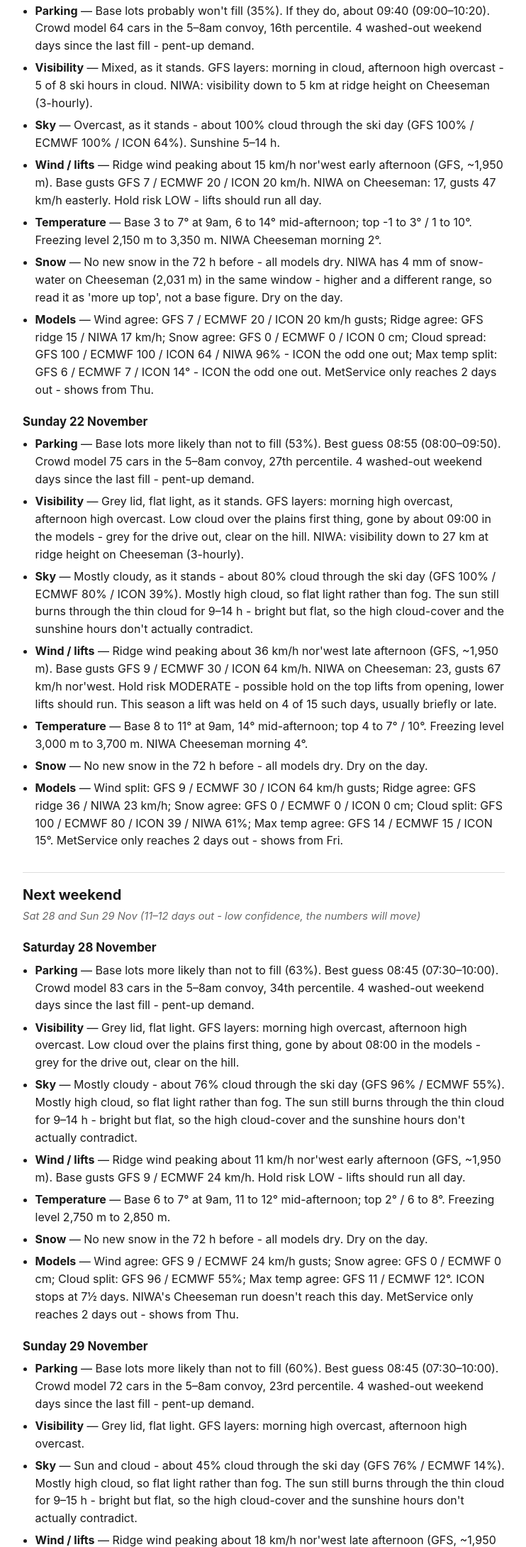
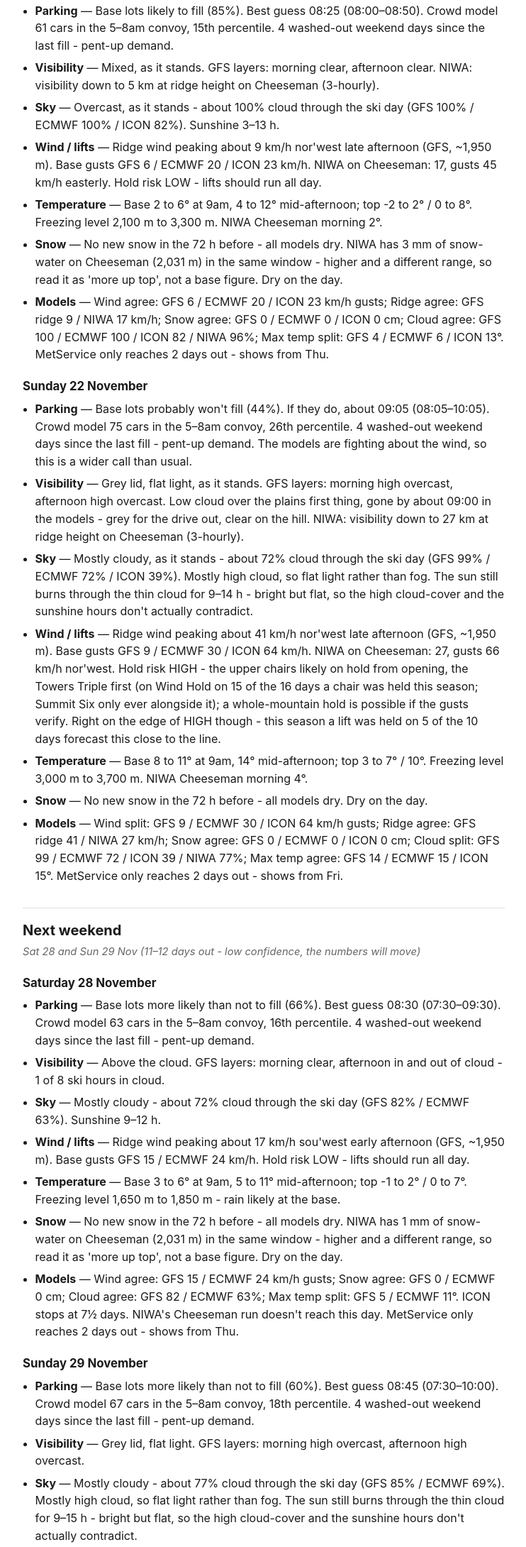
Before and after one commit to dhw52/mt-hutt-weather, a plain HTML site: page index.html in a window 1280 px wide. Shown: the part 314-2494 px from the top of the page at 71% size, without its empty margins (268-1010 px from the left). Drawn offline with Linux system fonts and the light colour scheme.

Commit message:
weekend forecast: 2026-11-17T01:56Z

```diff
--- a/index.html
+++ b/index.html
@@ -23,50 +23,49 @@ ul{padding-left:1.1rem;margin:.3rem 0} li{margin:.4rem 0}
 .lowconf{color:var(--muted);font-style:italic}
 a{color:var(--accent)}</style></head><body><main>
 <h1>Mt Hutt - the next two weekends</h1>
-<p class="meta">Issued Tue 17 Nov 2026, 05:14 NZ. Updated twice a day, about 09:30 and 21:30 NZ, through the season. Next issue about 09:30 Tue 17 Nov - GitHub&#x27;s scheduler sometimes runs a few hours late, but a late issue still pulls the most recent model runs, so the data is current even when the timestamp is not.</p>
+<p class="meta">Issued Tue 17 Nov 2026, 14:55 NZ. Updated twice a day, about 09:30 and 21:30 NZ, through the season. Next issue about 21:30 Tue 17 Nov - GitHub&#x27;s scheduler sometimes runs a few hours late, but a late issue still pulls the most recent model runs, so the data is current even when the timestamp is not.</p>
 <h2>This weekend</h2><p class="sub">Sat 21 and Sun 22 Nov (4–5 days out)</p>
 <h3>Saturday 21 November</h3><ul>
-<li><b>Parking</b> — Base lots probably won&#x27;t fill (35%). If they do, about 09:40 (09:00–10:20). Crowd model 64 cars in the 5–8am convoy, 16th percentile. 4 washed-out weekend days since the last fill - pent-up demand.</li>
-<li><b>Visibility</b> — Mixed, as it stands. GFS layers: morning in cloud, afternoon high overcast - 5 of 8 ski hours in cloud. NIWA: visibility down to 5 km at ridge height on Cheeseman (3-hourly).</li>
-<li><b>Sky</b> — Overcast, as it stands - about 100% cloud through the ski day (GFS 100% / ECMWF 100% / ICON 64%). Sunshine 5–14 h.</li>
-<li><b>Wind / lifts</b> — Ridge wind peaking about 15 km/h nor&#x27;west early afternoon (GFS, ~1,950 m). Base gusts GFS 7 / ECMWF 20 / ICON 20 km/h. NIWA on Cheeseman: 17, gusts 47 km/h easterly. Hold risk LOW - lifts should run all day.</li>
-<li><b>Temperature</b> — Base 3 to 7° at 9am, 6 to 14° mid-afternoon; top -1 to 3° / 1 to 10°. Freezing level 2,150 m to 3,350 m. NIWA Cheeseman morning 2°.</li>
-<li><b>Snow</b> — No new snow in the 72 h before - all models dry. NIWA has 4 mm of snow-water on Cheeseman (2,031 m) in the same window - higher and a different range, so read it as &#x27;more up top&#x27;, not a base figure. Dry on the day.</li>
-<li><b>Models</b> — Wind agree: GFS 7 / ECMWF 20 / ICON 20 km/h gusts; Ridge agree: GFS ridge 15 / NIWA 17 km/h; Snow agree: GFS 0 / ECMWF 0 / ICON 0 cm; Cloud spread: GFS 100 / ECMWF 100 / ICON 64 / NIWA 96% - ICON the odd one out; Max temp split: GFS 6 / ECMWF 7 / ICON 14° - ICON the odd one out. MetService only reaches 2 days out - shows from Thu.</li>
+<li><b>Parking</b> — Base lots likely to fill (85%). Best guess 08:25 (08:00–08:50). Crowd model 61 cars in the 5–8am convoy, 15th percentile. 4 washed-out weekend days since the last fill - pent-up demand.</li>
+<li><b>Visibility</b> — Mixed, as it stands. GFS layers: morning clear, afternoon clear. NIWA: visibility down to 5 km at ridge height on Cheeseman (3-hourly).</li>
+<li><b>Sky</b> — Overcast, as it stands - about 100% cloud through the ski day (GFS 100% / ECMWF 100% / ICON 82%). Sunshine 3–13 h.</li>
+<li><b>Wind / lifts</b> — Ridge wind peaking about 9 km/h nor&#x27;west late afternoon (GFS, ~1,950 m). Base gusts GFS 6 / ECMWF 20 / ICON 23 km/h. NIWA on Cheeseman: 17, gusts 45 km/h easterly. Hold risk LOW - lifts should run all day.</li>
+<li><b>Temperature</b> — Base 2 to 6° at 9am, 4 to 12° mid-afternoon; top -2 to 2° / 0 to 8°. Freezing level 2,100 m to 3,300 m. NIWA Cheeseman morning 2°.</li>
+<li><b>Snow</b> — No new snow in the 72 h before - all models dry. NIWA has 3 mm of snow-water on Cheeseman (2,031 m) in the same window - higher and a different range, so read it as &#x27;more up top&#x27;, not a base figure. Dry on the day.</li>
+<li><b>Models</b> — Wind agree: GFS 6 / ECMWF 20 / ICON 23 km/h gusts; Ridge agree: GFS ridge 9 / NIWA 17 km/h; Snow agree: GFS 0 / ECMWF 0 / ICON 0 cm; Cloud agree: GFS 100 / ECMWF 100 / ICON 82 / NIWA 96%; Max temp split: GFS 4 / ECMWF 6 / ICON 13°. MetService only reaches 2 days out - shows from Thu.</li>
 </ul>
 <h3>Sunday 22 November</h3><ul>
-<li><b>Parking</b> — Base lots more likely than not to fill (53%). Best guess 08:55 (08:00–09:50). Crowd model 75 cars in the 5–8am convoy, 27th percentile. 4 washed-out weekend days since the last fill - pent-up demand.</li>
+<li><b>Parking</b> — Base lots probably won&#x27;t fill (44%). If they do, about 09:05 (08:05–10:05). Crowd model 75 cars in the 5–8am convoy, 26th percentile. 4 washed-out weekend days since the last fill - pent-up demand. The models are fighting about the wind, so this is a wider call than usual.</li>
 <li><b>Visibility</b> — Grey lid, flat light, as it stands. GFS layers: morning high overcast, afternoon high overcast. Low cloud over the plains first thing, gone by about 09:00 in the models - grey for the drive out, clear on the hill. NIWA: visibility down to 27 km at ridge height on Cheeseman (3-hourly).</li>
-<li><b>Sky</b> — Mostly cloudy, as it stands - about 80% cloud through the ski day (GFS 100% / ECMWF 80% / ICON 39%). Mostly high cloud, so flat light rather than fog. The sun still burns through the thin cloud for 9–14 h - bright but flat, so the high cloud-cover and the sunshine hours don&#x27;t actually contradict.</li>
-<li><b>Wind / lifts</b> — Ridge wind peaking about 36 km/h nor&#x27;west late afternoon (GFS, ~1,950 m). Base gusts GFS 9 / ECMWF 30 / ICON 64 km/h. NIWA on Cheeseman: 23, gusts 67 km/h nor&#x27;west. Hold risk MODERATE - possible hold on the top lifts from opening, lower lifts should run. This season a lift was held on 4 of 15 such days, usually briefly or late.</li>
-<li><b>Temperature</b> — Base 8 to 11° at 9am, 14° mid-afternoon; top 4 to 7° / 10°. Freezing level 3,000 m to 3,700 m. NIWA Cheeseman morning 4°.</li>
+<li><b>Sky</b> — Mostly cloudy, as it stands - about 72% cloud through the ski day (GFS 99% / ECMWF 72% / ICON 39%). Mostly high cloud, so flat light rather than fog. The sun still burns through the thin cloud for 9–14 h - bright but flat, so the high cloud-cover and the sunshine hours don&#x27;t actually contradict.</li>
+<li><b>Wind / lifts</b> — Ridge wind peaking about 41 km/h nor&#x27;west late afternoon (GFS, ~1,950 m). Base gusts GFS 9 / ECMWF 30 / ICON 64 km/h. NIWA on Cheeseman: 27, gusts 66 km/h nor&#x27;west. Hold risk HIGH - the upper chairs likely on hold from opening, the Towers Triple first (on Wind Hold on 15 of the 16 days a chair was held this season; Summit Six only ever alongside it); a whole-mountain hold is possible if the gusts verify. Right on the edge of HIGH though - this season a lift was held on 5 of the 10 days forecast this close to the line.</li>
+<li><b>Temperature</b> — Base 8 to 11° at 9am, 14° mid-afternoon; top 3 to 7° / 10°. Freezing level 3,000 m to 3,700 m. NIWA Cheeseman morning 4°.</li>
 <li><b>Snow</b> — No new snow in the 72 h before - all models dry. Dry on the day.</li>
-<li><b>Models</b> — Wind split: GFS 9 / ECMWF 30 / ICON 64 km/h gusts; Ridge agree: GFS ridge 36 / NIWA 23 km/h; Snow agree: GFS 0 / ECMWF 0 / ICON 0 cm; Cloud split: GFS 100 / ECMWF 80 / ICON 39 / NIWA 61%; Max temp agree: GFS 14 / ECMWF 15 / ICON 15°. MetService only reaches 2 days out - shows from Fri.</li>
+<li><b>Models</b> — Wind split: GFS 9 / ECMWF 30 / ICON 64 km/h gusts; Ridge agree: GFS ridge 41 / NIWA 27 km/h; Snow agree: GFS 0 / ECMWF 0 / ICON 0 cm; Cloud split: GFS 99 / ECMWF 72 / ICON 39 / NIWA 77%; Max temp agree: GFS 14 / ECMWF 15 / ICON 15°. MetService only reaches 2 days out - shows from Fri.</li>
 </ul>
 <h2>Next weekend</h2><p class="sub lowconf">Sat 28 and Sun 29 Nov (11–12 days out - low confidence, the numbers will move)</p>
 <h3>Saturday 28 November</h3><ul>
-<li><b>Parking</b> — Base lots more likely than not to fill (63%). Best guess 08:45 (07:30–10:00). Crowd model 83 cars in the 5–8am convoy, 34th percentile. 4 washed-out weekend days since the last fill - pent-up demand.</li>
-<li><b>Visibility</b> — Grey lid, flat light. GFS layers: morning high overcast, afternoon high overcast. Low cloud over the plains first thing, gone by about 08:00 in the models - grey for the drive out, clear on the hill.</li>
-<li><b>Sky</b> — Mostly cloudy - about 76% cloud through the ski day (GFS 96% / ECMWF 55%). Mostly high cloud, so flat light rather than fog. The sun still burns through the thin cloud for 9–14 h - bright but flat, so the high cloud-cover and the sunshine hours don&#x27;t actually contradict.</li>
-<li><b>Wind / lifts</b> — Ridge wind peaking about 11 km/h nor&#x27;west early afternoon (GFS, ~1,950 m). Base gusts GFS 9 / ECMWF 24 km/h. Hold risk LOW - lifts should run all day.</li>
-<li><b>Temperature</b> — Base 6 to 7° at 9am, 11 to 12° mid-afternoon; top 2° / 6 to 8°. Freezing level 2,750 m to 2,850 m.</li>
-<li><b>Snow</b> — No new snow in the 72 h before - all models dry. Dry on the day.</li>
-<li><b>Models</b> — Wind agree: GFS 9 / ECMWF 24 km/h gusts; Snow agree: GFS 0 / ECMWF 0 cm; Cloud split: GFS 96 / ECMWF 55%; Max temp agree: GFS 11 / ECMWF 12°. ICON stops at 7½ days. NIWA&#x27;s Cheeseman run doesn&#x27;t reach this day. MetService only reaches 2 days out - shows from Thu.</li>
+<li><b>Parking</b> — Base lots more likely than not to fill (66%). Best guess 08:30 (07:30–09:30). Crowd model 63 cars in the 5–8am convoy, 16th percentile. 4 washed-out weekend days since the last fill - pent-up demand.</li>
+<li><b>Visibility</b> — Above the cloud. GFS layers: morning clear, afternoon in and out of cloud - 1 of 8 ski hours in cloud.</li>
+<li><b>Sky</b> — Mostly cloudy - about 72% cloud through the ski day (GFS 82% / ECMWF 63%). Sunshine 9–12 h.</li>
+<li><b>Wind / lifts</b> — Ridge wind peaking about 17 km/h sou&#x27;west early afternoon (GFS, ~1,950 m). Base gusts GFS 15 / ECMWF 24 km/h. Hold risk LOW - lifts should run all day.</li>
+<li><b>Temperature</b> — Base 3 to 6° at 9am, 5 to 11° mid-afternoon; top -1 to 2° / 0 to 7°. Freezing level 1,650 m to 1,850 m - rain likely at the base.</li>
+<li><b>Snow</b> — No new snow in the 72 h before - all models dry. NIWA has 1 mm of snow-water on Cheeseman (2,031 m) in the same window - higher and a different range, so read it as &#x27;more up top&#x27;, not a base figure. Dry on the day.</li>
+<li><b>Models</b> — Wind agree: GFS 15 / ECMWF 24 km/h gusts; Snow agree: GFS 0 / ECMWF 0 cm; Cloud agree: GFS 82 / ECMWF 63%; Max temp split: GFS 5 / ECMWF 11°. ICON stops at 7½ days. NIWA&#x27;s Cheeseman run doesn&#x27;t reach this day. MetService only reaches 2 days out - shows from Thu.</li>
 </ul>
 <h3>Sunday 29 November</h3><ul>
-<li><b>Parking</b> — Base lots more likely than not to fill (60%). Best guess 08:45 (07:30–10:00). Crowd model 72 cars in the 5–8am convoy, 23rd percentile. 4 washed-out weekend days since the last fill - pent-up demand.</li>
+<li><b>Parking</b> — Base lots more likely than not to fill (60%). Best guess 08:45 (07:30–10:00). Crowd model 67 cars in the 5–8am convoy, 18th percentile. 4 washed-out weekend days since the last fill - pent-up demand.</li>
 <li><b>Visibility</b> — Grey lid, flat light. GFS layers: morning high overcast, afternoon high overcast.</li>
-<li><b>Sky</b> — Sun and cloud - about 45% cloud through the ski day (GFS 76% / ECMWF 14%). Mostly high cloud, so flat light rather than fog. The sun still burns through the thin cloud for 9–15 h - bright but flat, so the high cloud-cover and the sunshine hours don&#x27;t actually contradict.</li>
-<li><b>Wind / lifts</b> — Ridge wind peaking about 18 km/h nor&#x27;west late afternoon (GFS, ~1,950 m). Base gusts GFS 11 / ECMWF 42 km/h. Hold risk LOW - lifts should run all day.</li>
-<li><b>Temperature</b> — Base 8° at 9am, 14° mid-afternoon; top 4° / 10°. Freezing level 3,500 m to 4,050 m.</li>
+<li><b>Sky</b> — Mostly cloudy - about 77% cloud through the ski day (GFS 85% / ECMWF 69%). Mostly high cloud, so flat light rather than fog. The sun still burns through the thin cloud for 9–15 h - bright but flat, so the high cloud-cover and the sunshine hours don&#x27;t actually contradict.</li>
+<li><b>Wind / lifts</b> — Ridge wind peaking about 14 km/h sou&#x27;west first thing (GFS, ~1,950 m). Base gusts GFS 10 / ECMWF 41 km/h. Hold risk LOW - lifts should run all day.</li>
+<li><b>Temperature</b> — Base 6 to 9° at 9am, 14 to 15° mid-afternoon; top 2 to 5° / 10 to 11°. Freezing level 3,200 m to 3,950 m.</li>
 <li><b>Snow</b> — No new snow in the 72 h before - all models dry. Dry on the day.</li>
-<li><b>Models</b> — Wind split: GFS 11 / ECMWF 42 km/h gusts; Snow agree: GFS 0 / ECMWF 0 cm; Cloud split: GFS 76 / ECMWF 14%; Max temp agree: GFS 15 / ECMWF 14°. ICON stops at 7½ days. NIWA&#x27;s Cheeseman run doesn&#x27;t reach this day. MetService only reaches 2 days out - shows from Fri.</li>
+<li><b>Models</b> — Wind split: GFS 10 / ECMWF 41 km/h gusts; Snow agree: GFS 0 / ECMWF 0 cm; Cloud agree: GFS 85 / ECMWF 69%; Max temp agree: GFS 15 / ECMWF 16°. ICON stops at 7½ days. NIWA&#x27;s Cheeseman run doesn&#x27;t reach this day. MetService only reaches 2 days out - shows from Fri.</li>
 </ul>
 <h2>What changed since the last issue</h2><ul>
-<li>Sat 21: fill chance 82% → 35%, best guess 08:25 → 09:40, visibility grey lid, flat light → mixed.</li>
-<li>Sun 22: best guess 08:45 → 08:55, visibility clear → grey lid, flat light.</li>
-<li>Sat 28: best guess 08:30 → 08:45, visibility clear → grey lid, flat light.</li>
-<li>Sun 29: best guess 08:30 → 08:45, visibility clear → grey lid, flat light.</li>
+<li>Sat 21: fill chance 35% → 85%, best guess 09:40 → 08:25.</li>
+<li>Sun 22: best guess 08:55 → 09:05, wind MODERATE → HIGH.</li>
+<li>Sat 28: best guess 08:45 → 08:30, visibility grey lid, flat light → above the cloud.</li>
 </ul><h2>How to read this</h2><ul class="foot">
 <li>Parking is a rule anchored on this season&#x27;s eight observed fills (two weekends by eyewitness), not a fitted model. Weekend + decent conditions centres on ~08:35; weekday powder days ~09:30; fresh snow, pent-up demand after washed-out weekends and school holidays pull it earlier; poor visibility or a wind hold pushes it later and cuts the odds. The chance is shrunk toward the season base rate the further out we look.</li>
 <li>Visibility is where GFS puts the cloud relative to the 1,400–2,100 m skiing band, cross-checked against NIWA&#x27;s ridge-height visibility at Mt Cheeseman (2,031 m, 35 km away - a proxy, not Mt Hutt) and MetService&#x27;s text where it reaches. A cloud sea under the field is read from ICON and ECMWF over Methven instead: GFS doesn&#x27;t hold that low deck, and under the hill the models&#x27; levels sit inside their smoothed mountain.</li>
```
